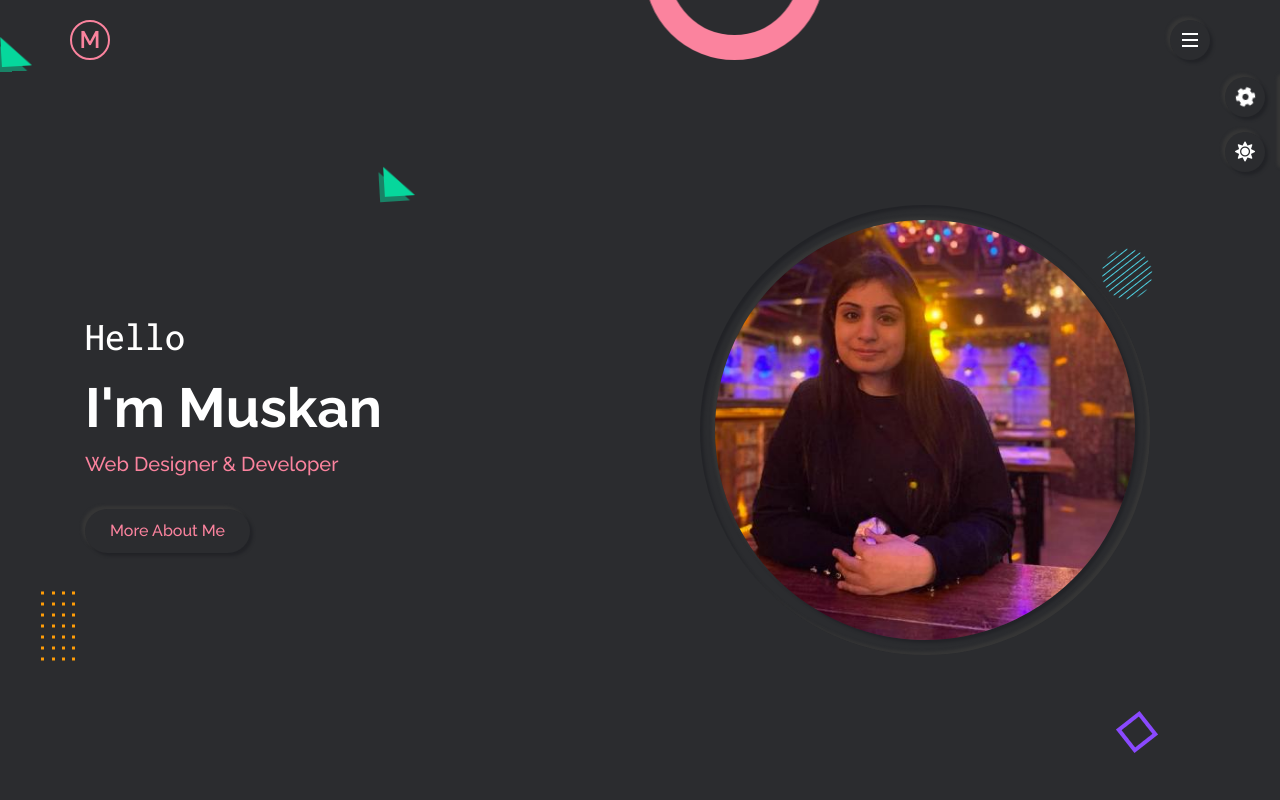
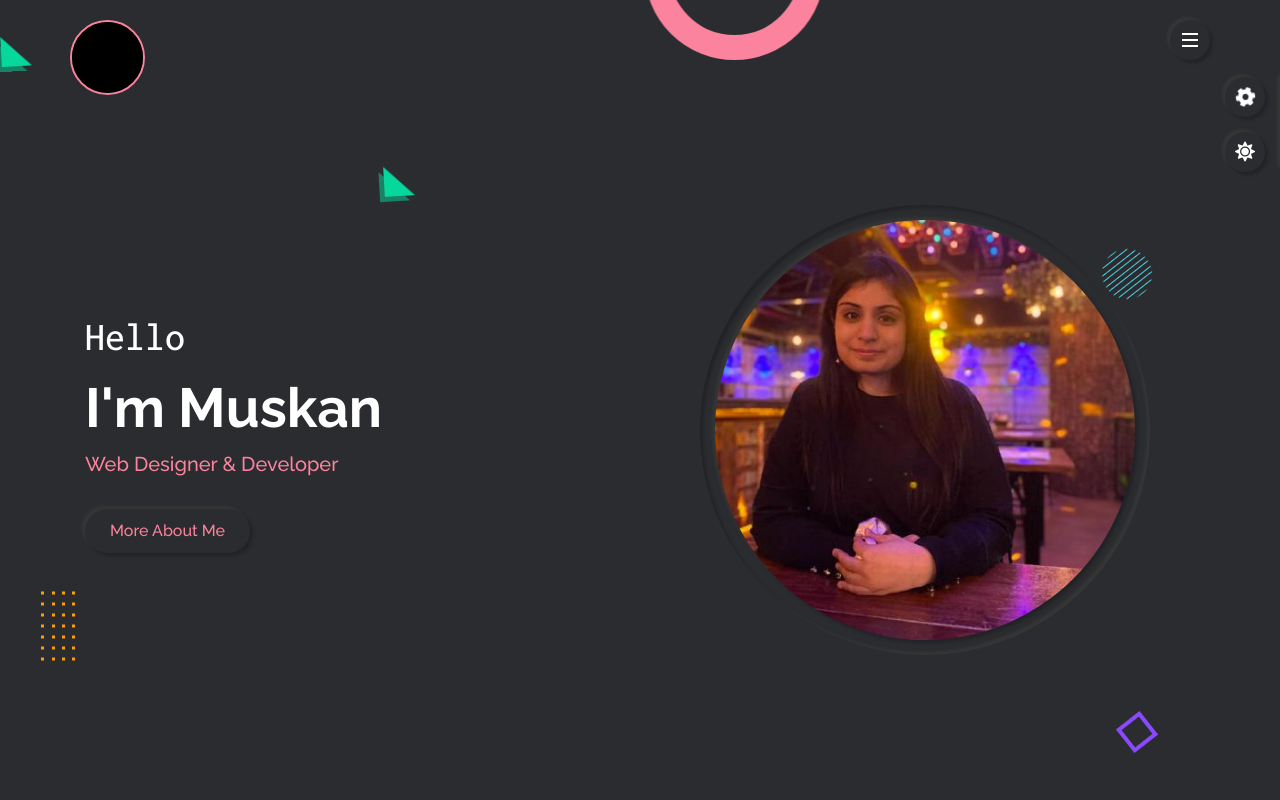
Before and after one commit to muskan3001/me, a plain HTML site: page index.html in a window 1280 px wide. Shown: the top 800 px of the page. Drawn offline with Linux system fonts and the light colour scheme; files whose address does not match are found by name.

Commit message:
changes made

```diff
--- a/css/style.css
+++ b/css/style.css
@@ -591,14 +591,17 @@ img {
   display: inline-block;
   text-align: center;
   line-height: 36px;
-  height: 40px;
-  width: 40px;
+  height: 75px;
+  width: 75px;
   font-size: 24px;
   color: var(--skin-color);
   border-radius: 50%;
   border: 2px solid var(--skin-color);
   font-weight: 600;
   text-transform: uppercase;
+}
+.header .logo a img {
+  border-radius: 50%;
 }
 .header .hamburger-btn {
   height: 40px;
--- a/index.html
+++ b/index.html
@@ -70,7 +70,7 @@
       <div class="container">
         <div class="row justify-content-between">
           <div class="logo">
-            <a href="index.html">M</a>
+            <a href="index.html"><img src="./img/logo.gif" alt="" /></a>
           </div>
           <div class="hamburger-btn outer-shadow hover-in-shadow">
             <span></span>
```
Also changed, not shown: img/logo.gif (added), img/testimonial/1.png (deleted).
